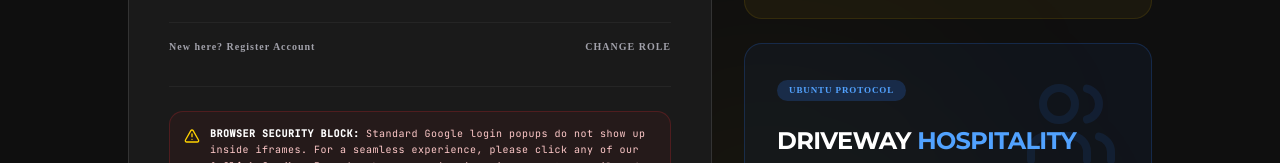
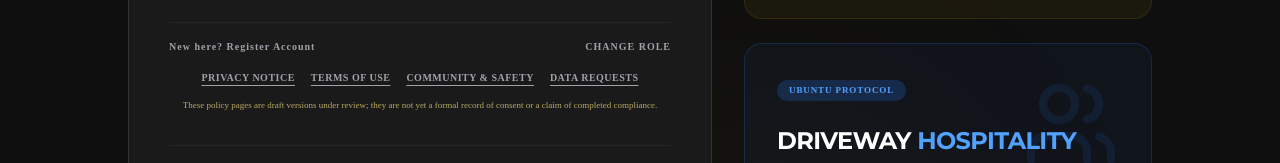
Before and after one commit to yellowbeasttec-369/Makhanikhi, a React (Vite) app: page /login in a window 1280 px wide. Shown: the part 777-940 px from the top of the page. Built offline with nearby package versions, Linux system fonts and the light colour scheme; no server answers.

Commit message:
Expose privacy and terms links during account access

```diff
--- a/src/components/Login.tsx
+++ b/src/components/Login.tsx
@@ -413,6 +413,14 @@ export const Login: React.FC = () => {
             </div>
           </div>
 
+          <nav aria-label="Legal and privacy information" className="mt-4 flex flex-wrap justify-center gap-x-4 gap-y-2 text-[10px] font-bold uppercase tracking-wider text-text-dim">
+            <Link className="hover:text-technic-yellow underline underline-offset-4" to="/privacy">Privacy Notice</Link>
+            <Link className="hover:text-technic-yellow underline underline-offset-4" to="/terms">Terms of Use</Link>
+            <Link className="hover:text-technic-yellow underline underline-offset-4" to="/community">Community &amp; Safety</Link>
+            <Link className="hover:text-technic-yellow underline underline-offset-4" to="/data-rights">Data requests</Link>
+          </nav>
+          <p className="mt-3 text-center text-[9px] leading-4 text-amber-200/70">These policy pages are draft versions under review; they are not yet a formal record of consent or a claim of completed compliance.</p>
+
           <div className="space-y-4 mt-8 pt-6 border-t border-white/5">
             <div className="p-3.5 bg-red-500/5 border border-red-500/20 rounded-xl text-[10px] text-red-200 tracking-wider font-mono flex items-start gap-2.5 leading-relaxed">
               <AlertTriangle className="w-4 h-4 text-technic-yellow shrink-0 mt-0.5" />
```
